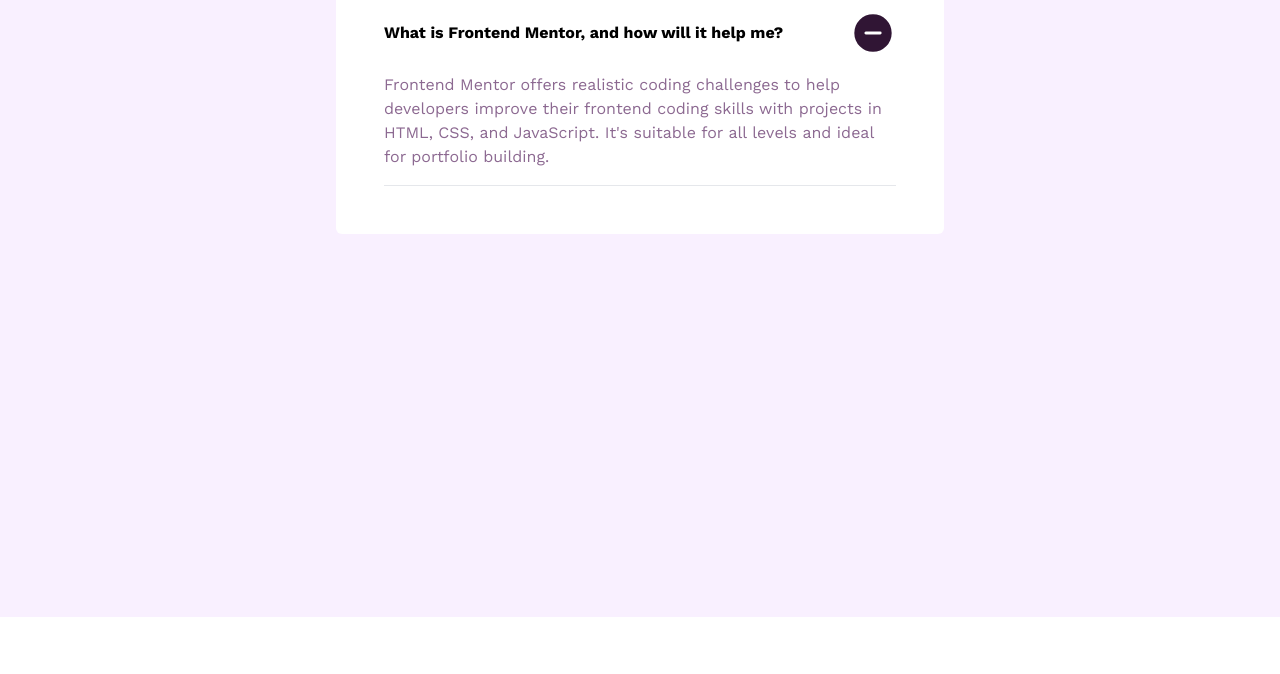
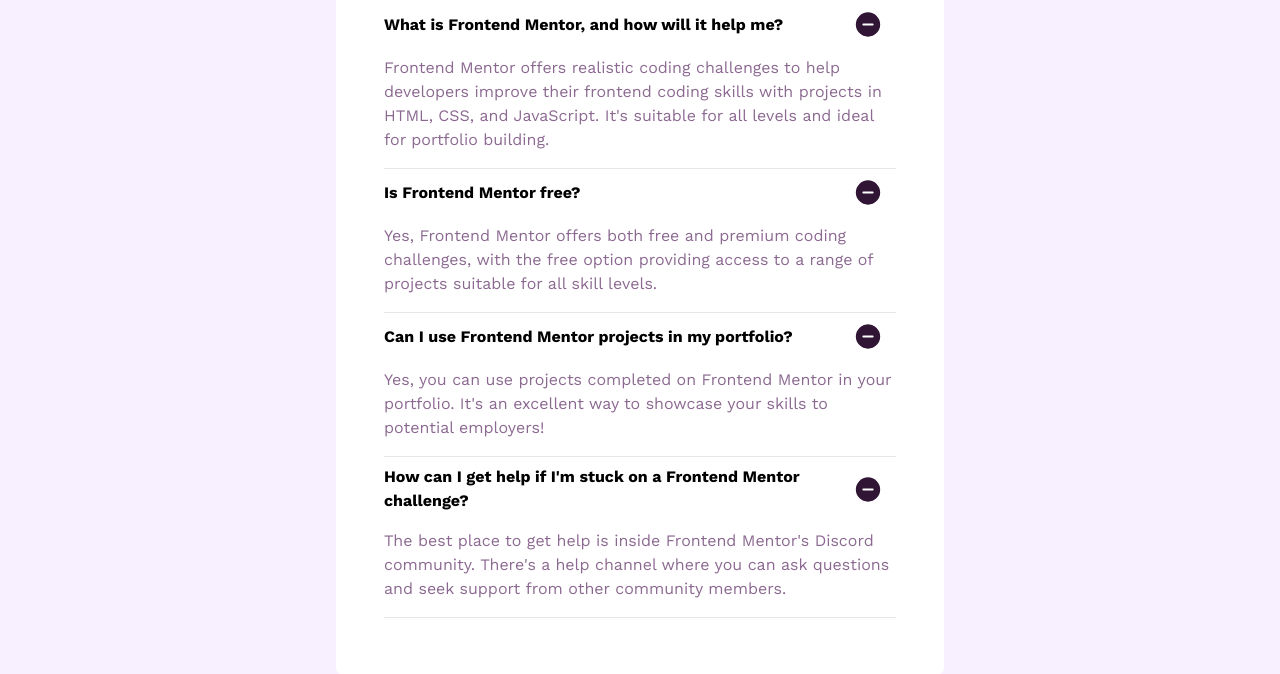
Before and after one commit to FevenSeyfu/FAQ_Accordion, a website built with Vite: page FAQ_Accordion/index.html in a window 1280 px wide. Shown: the part 183-857 px from the top of the page. Before the commit the page ends 800 px from the top, so only its background shows below. Built offline with nearby package versions, Linux system fonts and the light colour scheme.

Commit message:
update style for desktop

```diff
--- a/FAQ_Accordion/index.html
+++ b/FAQ_Accordion/index.html
@@ -10,10 +10,10 @@
     <meta name="viewport" content="width=device-width, initial-scale=1.0" />
     <title>FAQ Accordion</title>
   </head>
-  <body>
+  <body class="flex flex-col min-h-screen w-full  bg-light-pink">
     <div
       id="container"
-      class="bg-light-pink h-screen w-full flex justify-center"
+      class="flex flex-col items-center"
     >
       <div
         id="banner"
@@ -21,18 +21,26 @@
       ></div>
       <div
         id="faq_container"
-        class="bg-white w-[18rem] md:w-[38rem] rounded-md p-6 md:p-12 absolute top-24"
+        class="bg-white w-[18rem] md:w-[38rem] rounded-md p-6 md:p-12 absolute top-24 mb-12"
       >
         <div class="flex items-center mb-3">
-          <img src="./assets/images/icon-star.svg" alt="star Icon" class="h-6"
+          <img
+            src="./assets/images/icon-star.svg"
+            alt="star Icon"
+            class="h-6"
           />
           <h1 class="font-extrabold text-3xl mx-4">FAQs</h1>
         </div>
-        <div>
-          <div class="flex justify-between items-center mb-4">
-            <h3 class="font-bold text-md">What is Frontend Mentor, and how will it help me?</h3>
-            <button id="plus-minus-icon" class="ml-4">
-              <img src="./assets/images/icon-minus.svg" alt="Faq toggle icon" class="h-12"/>
+        <div id="faq" class="my-2">
+          <div class="flex  items-center mb-4">
+            <h3 class="font-bold text-md  w-11/12">
+              What is Frontend Mentor, and how will it help me?
+            </h3>
+            <button id="plus-minus-icon"  >
+              <img
+                src="./assets/images/icon-minus.svg"
+                alt="Faq toggle icon"
+              />
             </button>
           </div>
           <p class="text-[16px] text-grayish-purple my-4">
@@ -43,8 +51,69 @@
           </p>
           <hr />
         </div>
+        <!-- 2nd -->
+        <div id="faq" class="my-2">
+          <div class="flex  items-center mb-4">
+            <h3 class="font-bold text-md  w-11/12">Is Frontend Mentor free?</h3>
+            <button id="plus-minus-icon"   >
+              <img
+                src="./assets/images/icon-minus.svg"
+                alt="Faq toggle icon"
+              />
+            </button>
+          </div>
+          <p class="text-[16px] text-grayish-purple my-4">
+            Yes, Frontend Mentor offers both free and premium coding challenges,
+            with the free option providing access to a range of projects
+            suitable for all skill levels.
+          </p>
+          <hr />
+        </div>
+        <!-- 3rd -->
+        <div id="faq" class="my-2">
+          <div class="flex  items-center mb-4">
+            <h3 class="font-bold text-md  w-11/12">
+              Can I use Frontend Mentor projects in my portfolio?
+            </h3>
+            <button id="plus-minus-icon" >
+              <img
+                src="./assets/images/icon-minus.svg"
+                alt="Faq toggle icon"
+              />
+            </button>
+          </div>
+          <p class="text-[16px] text-grayish-purple my-4">
+            Yes, you can use projects completed on Frontend Mentor in your
+            portfolio. It's an excellent way to showcase your skills to
+            potential employers!
+          </p>
+          <hr />
+        </div>
+        <!-- 4th -->
+        <div id="faq" class="my-2">
+          <div class="flex  items-center mb-4">
+            <h3 class="font-bold text-md  w-11/12">
+              How can I get help if I'm stuck on a Frontend Mentor challenge?
+            </h3>
+            <button id="plus-minus-icon"  >
+              <img
+                src="./assets/images/icon-minus.svg"
+                alt="Faq toggle icon"
+              />
+            </button>
+          </div>
+          <p class="text-[16px] text-grayish-purple my-4">
+            The best place to get help is inside Frontend Mentor's Discord
+            community. There's a help channel where you can ask questions and
+            seek support from other community members.
+          </p>
+          <hr />
+        </div>
       </div>
     </div>
+    <!-- <div id="footer" class="fixed bottom-0 w-full text-gray p-4 text-center">
+      <p>Challenge by <a href="https://www.frontendmentor.io/?ref=challenge">Frontend Mentor</a>. Coded by <a href="https://github.com/FevenSeyfu">Feven Seyfu</a>.</p>
+  </div> -->
     <script type="module" src="/main.js"></script>
   </body>
 </html>
```
